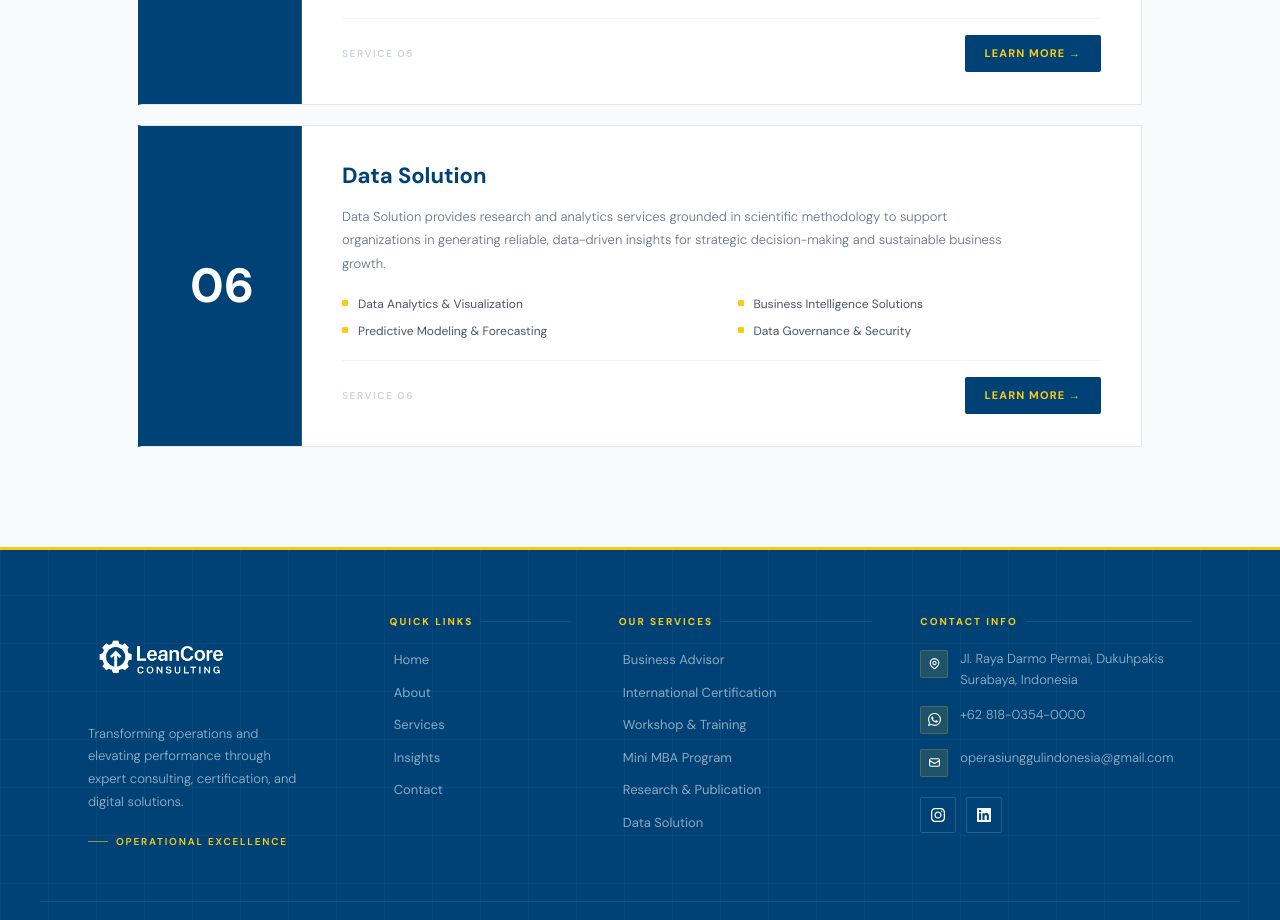
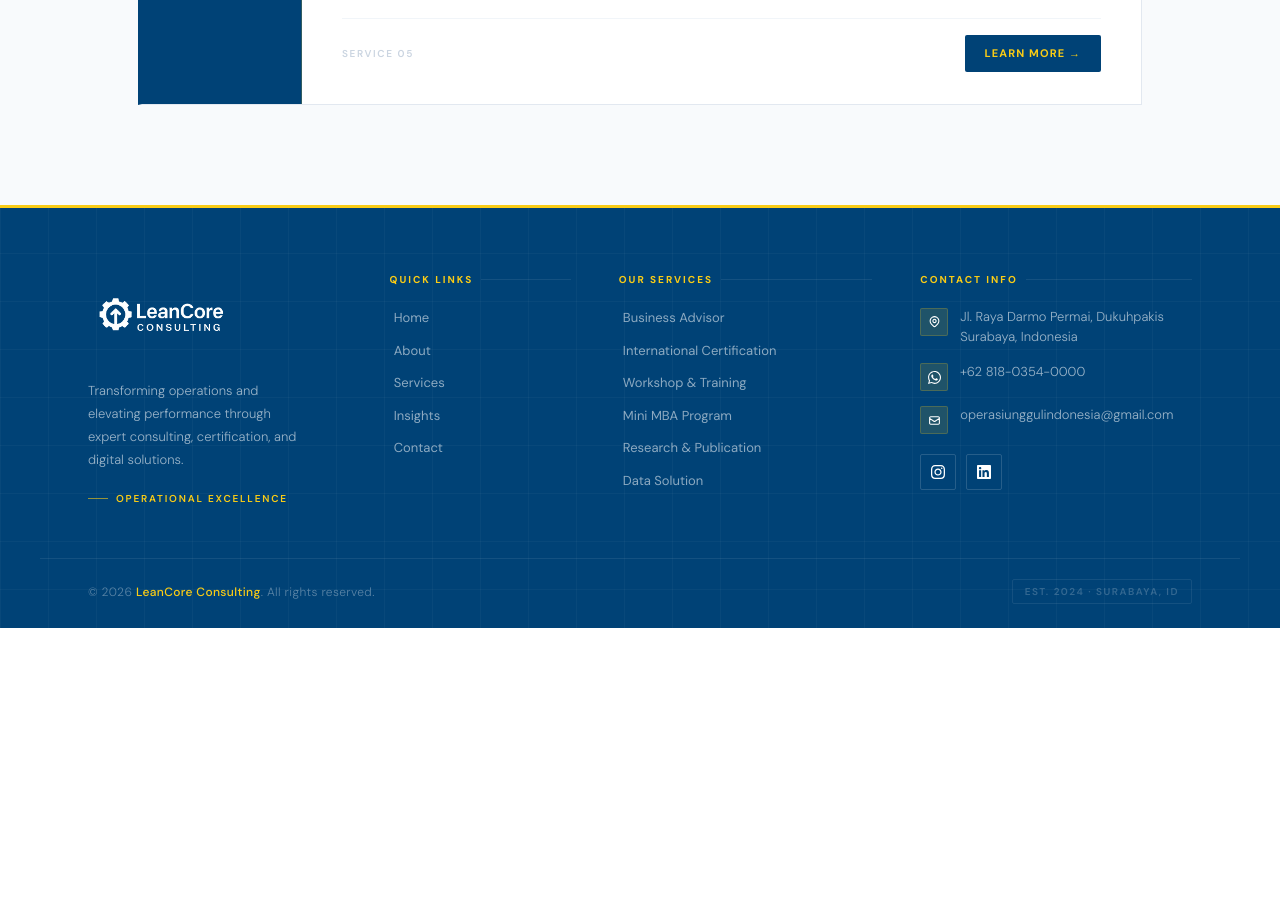
Before and after one commit to operasiunggulindonesia/compro, a Next.js app: page /services in a window 1280 px wide. Shown: the part 2600-3520 px from the top of the page. After the commit the page ends 3228 px from the top, so only its background shows below. Built offline with nearby package versions, Linux system fonts and the light colour scheme.

Commit message:
update schedule, hapus ds

```diff
--- a/app/page.tsx
+++ b/app/page.tsx
@@ -77,22 +77,6 @@ const testimonials = [
 ];
 
 const events = [
-  {
-    date: "13-14",
-    month: "MAR",
-    title: "CIPM - Certified Integrated Production Manager",
-    batch: "BATCH 1",
-    type: "CERTIFICATION PROGRAM",
-    link: "https://www.instagram.com/p/DRV06VgD7E1/",
-  },
-  {
-    date: "28",
-    month: "MAR",
-    title:
-      "Predictive Business: Teknik Analisis Data untuk Proyeksi Bisnis 2026",
-    type: "WEBINAR",
-    link: "https://www.instagram.com/leancore_consultant/",
-  },
   {
     date: "10-12",
     month: "APR",
@@ -102,7 +86,7 @@ const events = [
     link: "https://www.instagram.com/p/DRVumqEEq7y/",
   },
   {
-    date: "25",
+    date: "30",
     month: "APR",
     title: "Smart Factory 4.0: Integrating IoT & Data-Driven Strategy",
     type: "PUBLIC TRAINING",
@@ -124,7 +108,7 @@ const events = [
     link: "https://www.instagram.com/leancore_consultant/",
   },
   {
-    date: "27",
+    date: "26",
     month: "JUN",
     title: "Global Supply Chain Resilience: Navigating Risk & Uncertainty",
     type: "PUBLIC TRAINING",
@@ -185,7 +169,7 @@ const events = [
     link: "https://www.instagram.com/leancore_consultant/",
   },
   {
-    date: "10",
+    date: "9",
     month: "OCT",
     title: "Strategic Business Reengineering: Designing Future-Ready Growth",
     type: "PUBLIC TRAINING",
@@ -216,7 +200,7 @@ const events = [
     link: "https://www.instagram.com/leancore_consultant/",
   },
   {
-    date: "12",
+    date: "11",
     month: "DEC",
     title: "The Future Leader: Lean Leadership & Organizational Agility",
     type: "PUBLIC TRAINING",
@@ -267,7 +251,7 @@ const services = [
     image: "/research-publications.png",
     slug: "researchPublication",
   },
-  { title: "Data Solution", image: "/data-solution.jpg", slug: "dataSolution" },
+  // { title: "Data Solution", image: "/data-solution.jpg", slug: "dataSolution" },
 ];
 
 export default function About() {
@@ -570,17 +554,20 @@ export default function About() {
 
         /* ── SERVICES GRID ── */
         .services-grid {
-          display: grid;
-          grid-template-columns: repeat(3, 1fr);
+          display: flex;
+          flex-wrap: wrap;
           gap: 16px;
+          justify-content: center;
         }
         .service-card {
           position: relative;
+          width: calc(33.333% - 11px);
           height: 240px;
           overflow: hidden;
           border-top: 3px solid transparent;
           transition: border-color 0.3s;
           cursor: pointer;
+          flex-shrink: 0;
         }
         .service-card:hover { border-top-color: #FACC15; }
         .service-card-overlay {
@@ -1171,7 +1158,7 @@ export default function About() {
 
         /* ── RESPONSIVE ── */
         @media (max-width: 1024px) {
-          .services-grid { grid-template-columns: repeat(2, 1fr); }
+          .service-card { width: calc(50% - 8px); }
           .programs-grid { grid-template-columns: 1fr; }
         }
 
@@ -1186,7 +1173,7 @@ export default function About() {
 
         @media (max-width: 640px) {
           .sec-wrap { padding: 56px 24px; }
-          .services-grid { grid-template-columns: 1fr; }
+          .service-card { width: 100%; }
         }
       `}</style>
 
@@ -1312,9 +1299,7 @@ export default function About() {
               <div className="reach-body">
                 {/* Kolom Kiri */}
                 <div className="reach-inner">
-                  <div className="reach-perks-header">
-
-                  </div>
+                  <div className="reach-perks-header"></div>
 
                   <ul className="reach-perks-list">
                     <li>
--- a/app/services/page.tsx
+++ b/app/services/page.tsx
@@ -77,20 +77,20 @@ const services = [
       "Journal of Business Innovation & Strategy",
     ],
   },
-  {
-    number: "06",
-    title: "Data Solution",
-    slug: "dataSolution",
-    icon: "/data.svg",
-    description:
-      "Data Solution provides research and analytics services grounded in scientific methodology to support organizations in generating reliable, data-driven insights for strategic decision-making and sustainable business growth.",
-    features: [
-      "Data Analytics & Visualization",
-      "Business Intelligence Solutions",
-      "Predictive Modeling & Forecasting",
-      "Data Governance & Security",
-    ],
-  },
+  // {
+  //   number: "06",
+  //   title: "Data Solution",
+  //   slug: "dataSolution",
+  //   icon: "/data.svg",
+  //   description:
+  //     "Data Solution provides research and analytics services grounded in scientific methodology to support organizations in generating reliable, data-driven insights for strategic decision-making and sustainable business growth.",
+  //   features: [
+  //     "Data Analytics & Visualization",
+  //     "Business Intelligence Solutions",
+  //     "Predictive Modeling & Forecasting",
+  //     "Data Governance & Security",
+  //   ],
+  // },
 ];
 
 export default function Services() {
```
